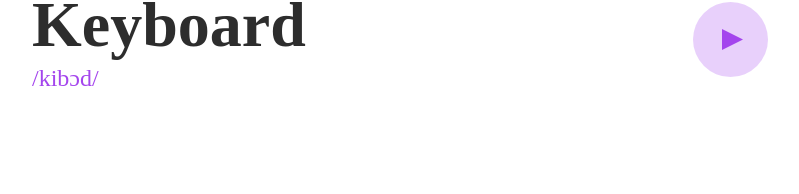
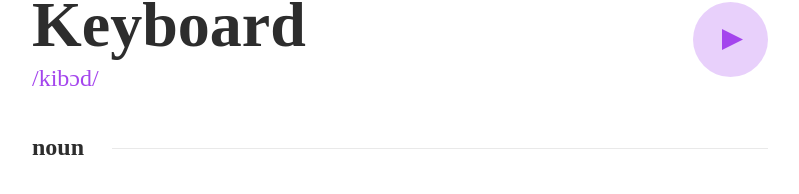
Before and after one commit to Wellinton-A/Dictionary-web-App, an Angular app: page / in a window 1280 px wide. Shown: the part 270-464 px from the top of the page, without its empty margins (240-1039 px from the left). Built offline with nearby package versions, Linux system fonts and the light colour scheme.

Commit message:
feat: created noun section

```diff
--- a/src/app/app.component.ts
+++ b/src/app/app.component.ts
@@ -30,9 +30,10 @@ import { DarkModeService } from './services/dark-mode.service';
           query('@darkModeSearchBarTxt', animateChild(), { optional: true }),
           query('@darkModeSearchBarBg', animateChild(), { optional: true }),
           query('@darkModeToggleRect', animateChild(), { optional: true }),
-          query('@darkModeText', animateChild(), { optional: true }),
           query('@darkModeMoonIcon', animateChild(), { optional: true }),
           query('@darkModeToggle', animateChild(), { optional: true }),
+          query('@darkModeText', animateChild(), { optional: true }),
+          query('@darkModeLine', animateChild(), { optional: true }),
         ])
       ])
     ]),
--- a/src/app/components/header/header.component.html
+++ b/src/app/components/header/header.component.html
@@ -3,7 +3,7 @@
     <img ngSrc="./assets/images/logo.svg" alt="disctionary logo" width="32" height="36.5" >
   </div>
   <div class="config">
-    <div class="select-font">
+    <div [@darkModeLine]="darkMode()" class="select-font">
       <span [@darkModeToggleTextHeader]="darkMode()">Sans Serif</span>
       <img ngSrc="./assets/images/icon-arrow-down.svg" alt="arrow down icon" width="12" height="6">
     </div>
--- a/src/app/components/header/header.component.ts
+++ b/src/app/components/header/header.component.ts
@@ -46,7 +46,16 @@ import { DarkModeService } from '../../services/dark-mode.service';
       state('false', style({
         stroke: '#838383'
       })),
-      transition('false <=> true', animate('0.5s'))
+      transition('false <=> true', animate('0.5s')),
+    ]),
+    trigger('darkModeLine', [
+      state('true', style({
+        borderColor: '#3A3A3A'
+      })),
+      state('false', style({
+        borderColor: '#E9E9E9'
+      })),
+      transition('false <=> true', animate('0.5s')),
     ])
   ]
 })
--- a/src/app/components/search-bar/search-bar.component.scss
+++ b/src/app/components/search-bar/search-bar.component.scss
@@ -19,7 +19,6 @@
 
   max-width: 736px;
   border-radius: 16px;
-  border: none;
 
   transition: border 0.5s ease;
 
--- a/src/app/components/word-card/word-card.component.html
+++ b/src/app/components/word-card/word-card.component.html
@@ -15,7 +15,10 @@
       </div>
     </div>
     <div class="noun-container">
-
+      <div class="noun-title">
+        <h3 class="heading-m" [@darkModeText]="darkMode()">noun</h3>
+        <div class="line" [@darkModeLine]="darkMode()"></div>
+      </div>
     </div>
   </div>
 </section>
--- a/src/app/components/word-card/word-card.component.scss
+++ b/src/app/components/word-card/word-card.component.scss
@@ -36,3 +36,22 @@
   fill: #FFFFFF;
   opacity: 1;
 }
+
+.noun-container {
+  max-width: 736px;
+  margin: 40px auto;
+
+}
+
+.noun-title {
+  display: flex;
+  justify-content: space-between;
+  align-items: flex-end;
+}
+
+.line {
+  height: 14px;
+  width: 656px;
+  border-top: solid .3px $secondary-grey;
+  margin-left: 20px;
+}
--- a/src/app/components/word-card/word-card.component.ts
+++ b/src/app/components/word-card/word-card.component.ts
@@ -17,6 +17,15 @@ import { DarkModeService } from '../../services/dark-mode.service';
         color: '#2D2D2D'
       })),
       transition('false <=> true', animate('0.5s'))
+    ]),
+    trigger('darkModeLine', [
+      state('true', style({
+        borderColor: '#3A3A3A'
+      })),
+      state('false', style({
+        borderColor: '#E9E9E9'
+      })),
+      transition('false <=> true', animate('0.5s')),
     ])
   ]
 })
```
